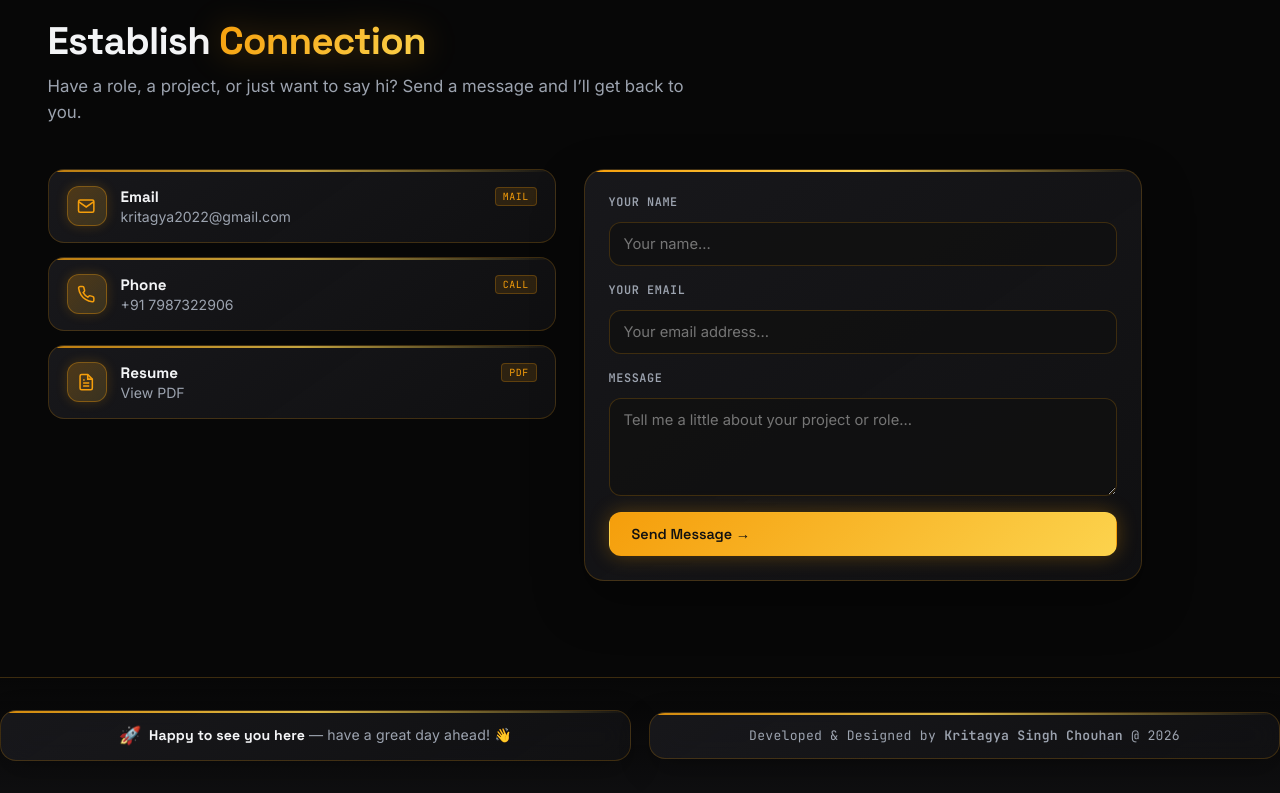
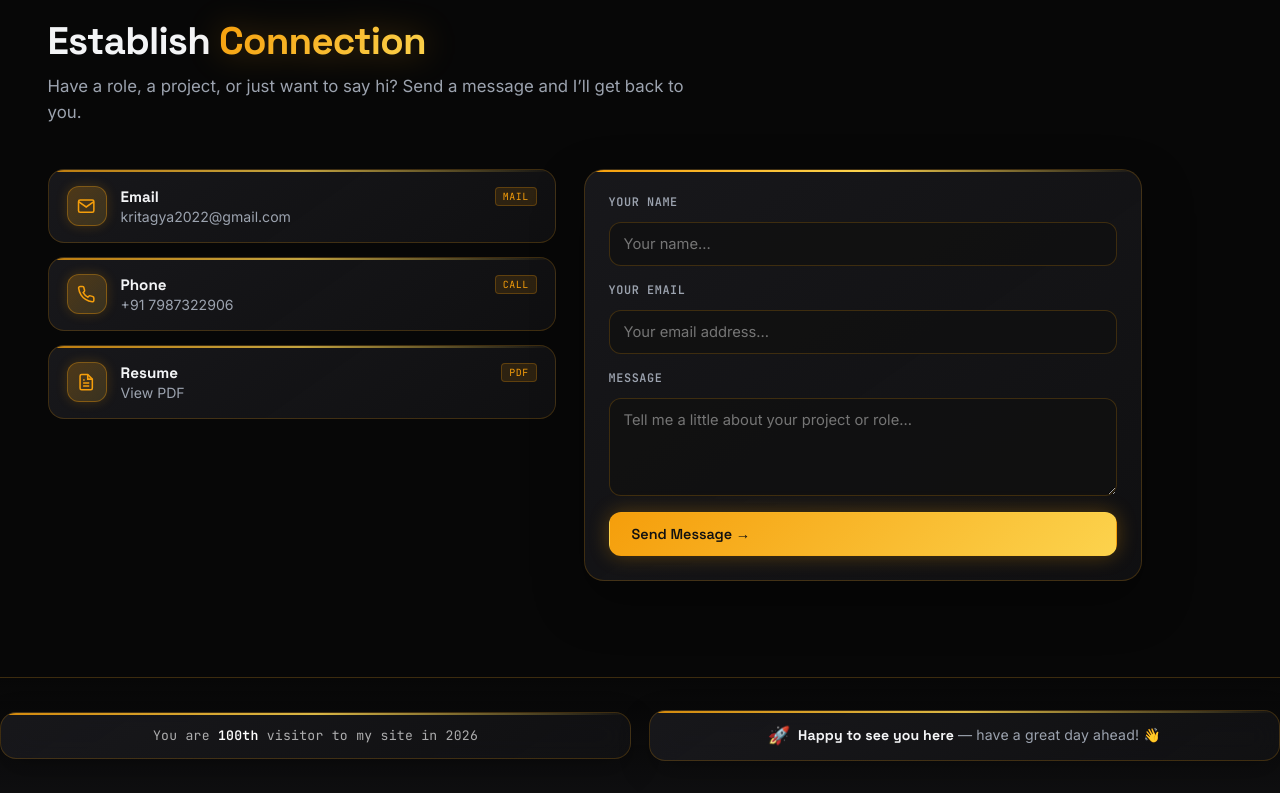
Before and after one commit to kritagya20/portfolio-website-react, a React (Vite) app: page / in a window 1280 px wide. Shown: the part 5183-5976 px from the top of the page. Built offline with nearby package versions, Linux system fonts and the light colour scheme.

Commit message:
feat(analytics): add persistent visitor counter & GitHub Actions collector

```diff
--- /dev/null
+++ b/public/visitor-stats.json
@@ -0,0 +1,12 @@
+{
+  "lastUpdated": "2026-08-20T15:53:42.352Z",
+  "totalViews": 100,
+  "totalUniques": 45,
+  "daily": {
+    "2026-08-20": {
+      "views": 5,
+      "uniques": 3,
+      "estimated": true
+    }
+  }
+}
--- a/src/components/Footer.jsx
+++ b/src/components/Footer.jsx
@@ -1,38 +1,82 @@
+import { useState, useEffect } from 'react';
 import { motion } from 'framer-motion';
 import { footerData } from '../data/portfolio.js';
 
+function getOrdinalString(n) {
+  if (n === null || n === undefined || isNaN(n)) return '100th';
+  const num = Number(n);
+  const formattedNum = num.toLocaleString();
+  const lastDigit = num % 10;
+  const lastTwoDigits = num % 100;
+
+  if (lastDigit === 1 && lastTwoDigits !== 11) {
+    return `${formattedNum}st`;
+  }
+  if (lastDigit === 2 && lastTwoDigits !== 12) {
+    return `${formattedNum}nd`;
+  }
+  if (lastDigit === 3 && lastTwoDigits !== 13) {
+    return `${formattedNum}rd`;
+  }
+  return `${formattedNum}th`;
+}
+
 export default function Footer() {
   const currentYear = new Date().getFullYear();
+  const [visitorCount, setVisitorCount] = useState(100);
+
+  useEffect(() => {
+    let isMounted = true;
+    fetch('/visitor-stats.json')
+      .then(res => {
+        if (!res.ok) throw new Error('Network response failed');
+        return res.json();
+      })
+      .then(data => {
+        if (isMounted && data && typeof data.totalViews === 'number') {
+          setVisitorCount(data.totalViews);
+        }
+      })
+      .catch(err => {
+        console.warn('[Footer] Visitor stats fetch warning:', err.message);
+      });
+
+    return () => {
+      isMounted = false;
+    };
+  }, []);
+
+  const ordinalViews = getOrdinalString(visitorCount);
 
   return (
     <footer className="footer space-footer" data-testid="footer__container__footer">
       <div className="container footer-inner">
         <motion.div
+          className="space-footer-card visitor-card"
+          initial={{ opacity: 0, y: 20 }}
+          whileInView={{ opacity: 1, y: 0 }}
+          viewport={{ once: true }}
+          transition={{ duration: 0.6 }}
+        >
+          <div className="visitor-info">
+            <span className="visitor-text" style={{ textTransform: 'none', letterSpacing: '0.02em', fontSize: '0.82rem', color: 'rgba(255, 255, 255, 0.65)' }}>
+              You are <strong style={{ color: '#ffffff', fontWeight: 600 }}>{ordinalViews}</strong> visitor to my site in {currentYear}
+            </span>
+          </div>
+        </motion.div>
+
+        <motion.div
           className="space-footer-card greeting-card"
           initial={{ opacity: 0, y: 20 }}
           whileInView={{ opacity: 1, y: 0 }}
           viewport={{ once: true }}
-          transition={{ duration: 0.6 }}
+          transition={{ duration: 0.6, delay: 0.15 }}
         >
           <span className="space-footer-sparkle" aria-hidden="true">🚀</span>
           <span className="single-line-greeting">
             <strong>{footerData.greeting}</strong> {footerData.greetingSub}
           </span>
         </motion.div>
-
-        <motion.div
-          className="space-footer-card visitor-card"
-          initial={{ opacity: 0, y: 20 }}
-          whileInView={{ opacity: 1, y: 0 }}
-          viewport={{ once: true }}
-          transition={{ duration: 0.6, delay: 0.15 }}
-        >
-          <div className="visitor-info">
-            <span className="visitor-text" style={{ textTransform: 'none', letterSpacing: '0.02em', fontSize: '0.82rem' }}>
-              Developed &amp; Designed by <strong>Kritagya Singh Chouhan</strong> @ {currentYear}
-            </span>
-          </div>
-        </motion.div>
       </div>
     </footer>
   );
```
Also changed, not shown: playwright-report/index.html (+1 -1 lines), 2 other files (tests, documents, lock files or other folders).
